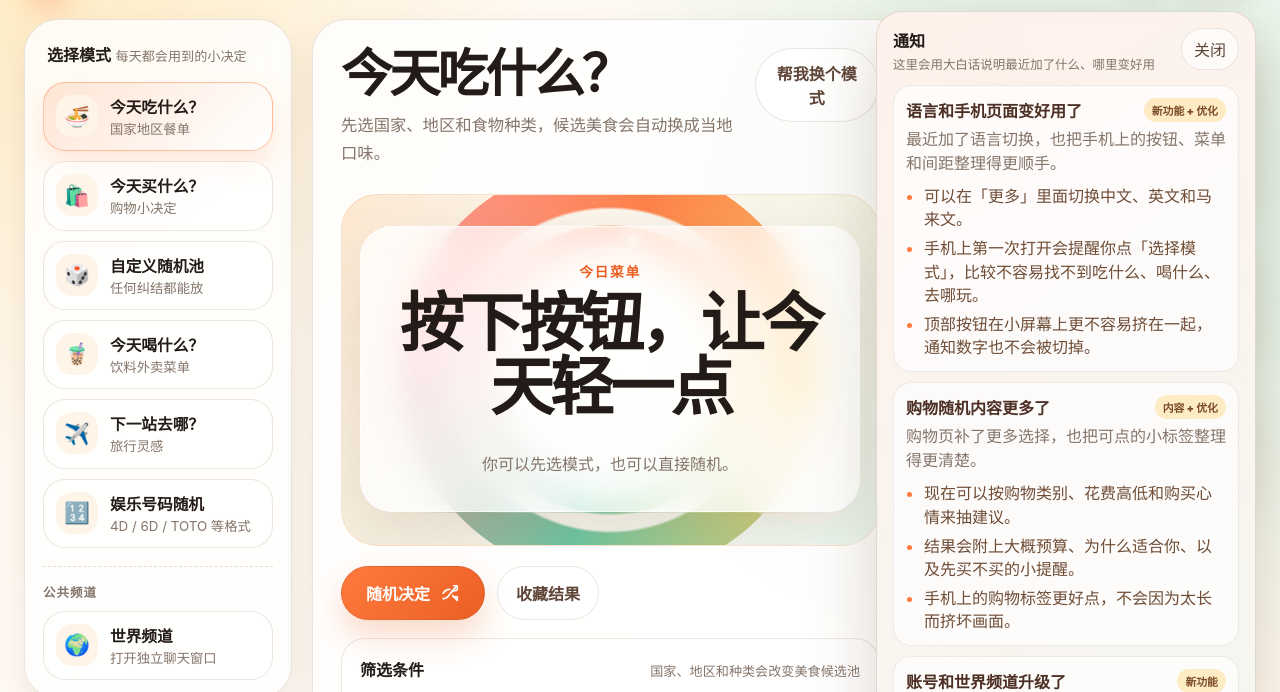
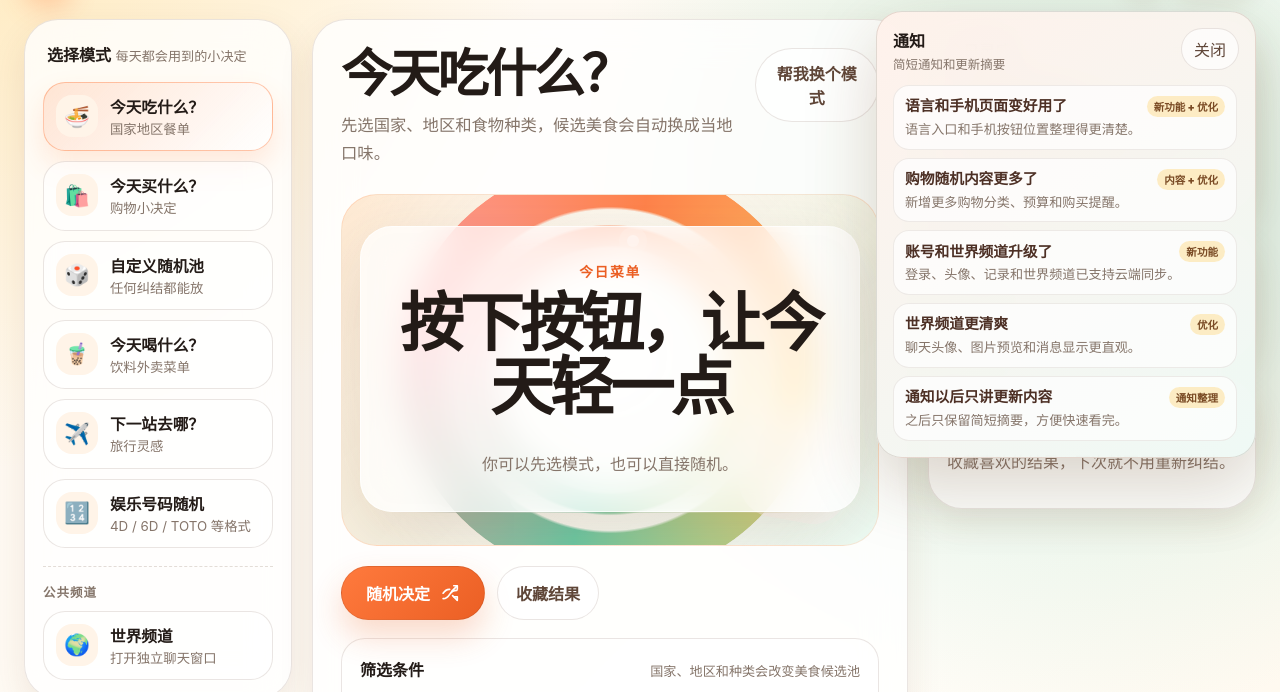
Before and after one commit to limkeefu94/random-choice-app, a website: page index.html in a window 1280 px wide. Both pictures are taken after a click on the button "通知". Shown: the part 75-767 px from the top of the page. Drawn offline with Linux system fonts and the light colour scheme; no server answers.

Commit message:
Shorten notification cards

```diff
--- a/styles.css
+++ b/styles.css
@@ -1584,6 +1584,13 @@ button {
   font-size: 0.78rem;
 }
 
+.notification-panel {
+  display: grid;
+  grid-template-rows: auto minmax(0, 1fr);
+  max-height: calc(100dvh - 110px);
+  overflow: hidden;
+}
+
 .more-menu-panel {
   width: min(260px, calc(100vw - 32px));
   padding: 10px;
@@ -1678,46 +1685,58 @@ button {
 
 .notification-list {
   display: grid;
-  gap: 10px;
+  gap: 8px;
+  min-height: 0;
+  overflow-y: auto;
+  overscroll-behavior: contain;
+  padding-right: 2px;
 }
 
 .notification-item {
-  padding: 12px;
+  padding: 10px 11px;
   border: 1px solid rgba(80, 45, 24, 0.09);
-  border-radius: 18px;
+  border-radius: 16px;
   background: rgba(255, 255, 255, 0.72);
 }
 
 .notification-item-title {
   display: flex;
-  align-items: flex-start;
+  align-items: center;
   justify-content: space-between;
-  gap: 10px;
+  gap: 8px;
 }
 
 .notification-item strong {
   display: block;
+  min-width: 0;
   color: #4d3025;
+  font-size: 0.92rem;
+  line-height: 1.25;
 }
 
 .notification-item-title span {
   flex: 0 0 auto;
-  padding: 4px 8px;
+  padding: 3px 7px;
   border-radius: 999px;
   color: #7a4b25;
-  font-size: 0.68rem;
+  font-size: 0.66rem;
   font-weight: 900;
   background: rgba(255, 212, 116, 0.4);
 }
 
 .notification-item p {
-  margin: 5px 0 0;
-  color: var(--muted);
-  line-height: 1.5;
+  display: -webkit-box;
+  margin: 4px 0 0;
+  overflow: hidden;
+  color: var(--muted);
+  font-size: 0.82rem;
+  line-height: 1.35;
+  -webkit-line-clamp: 2;
+  -webkit-box-orient: vertical;
 }
 
 .notification-details {
-  display: grid;
+  display: none;
   gap: 6px;
   margin: 10px 0 0;
   padding-left: 18px;
@@ -1882,6 +1901,11 @@ button {
     overflow: auto;
   }
 
+  .notification-panel {
+    max-height: calc(100dvh - 108px);
+    overflow: hidden;
+  }
+
   .ghost-button,
   .secondary-button,
   .primary-button {
```
Also changed, not shown: app.js.
